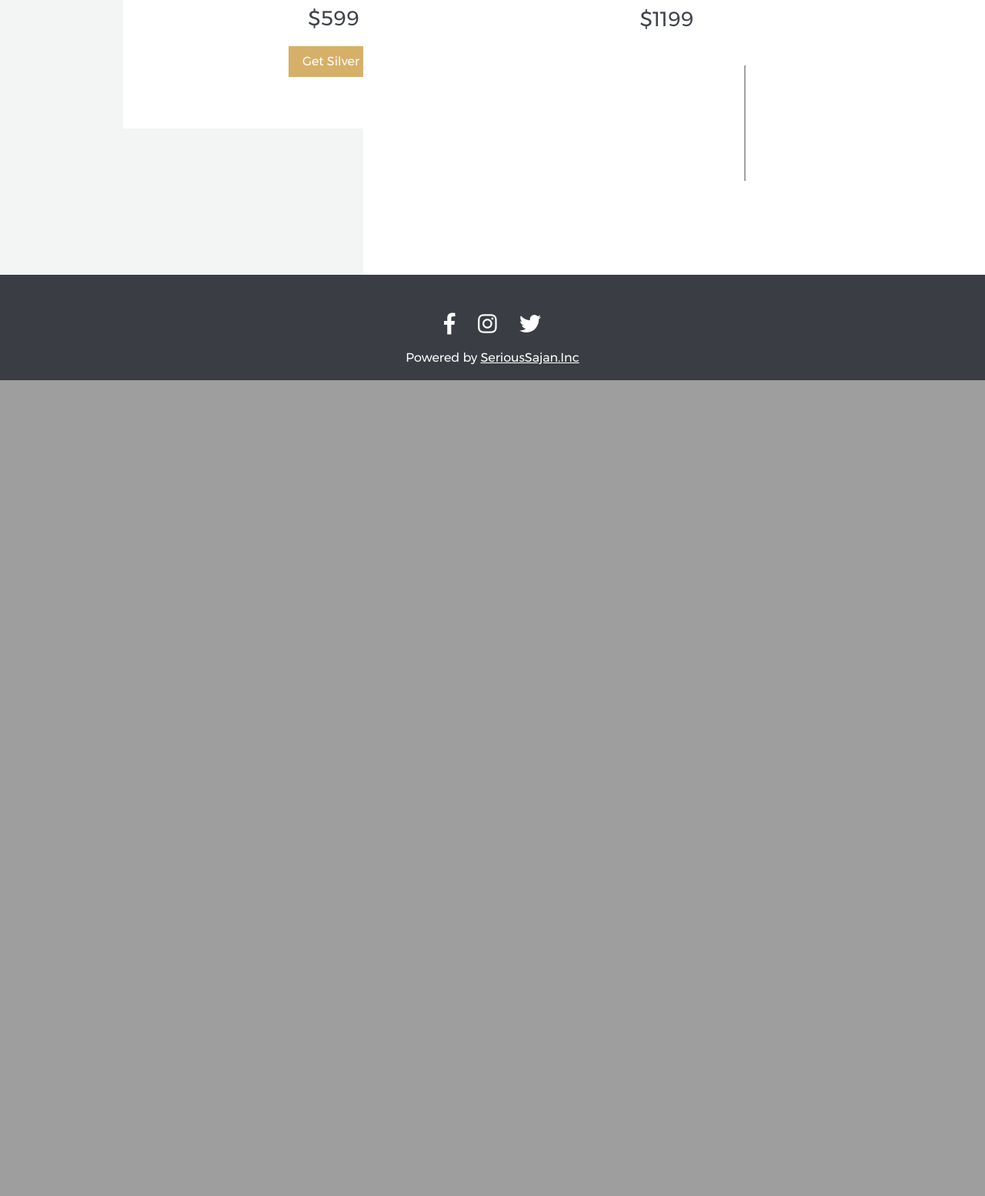
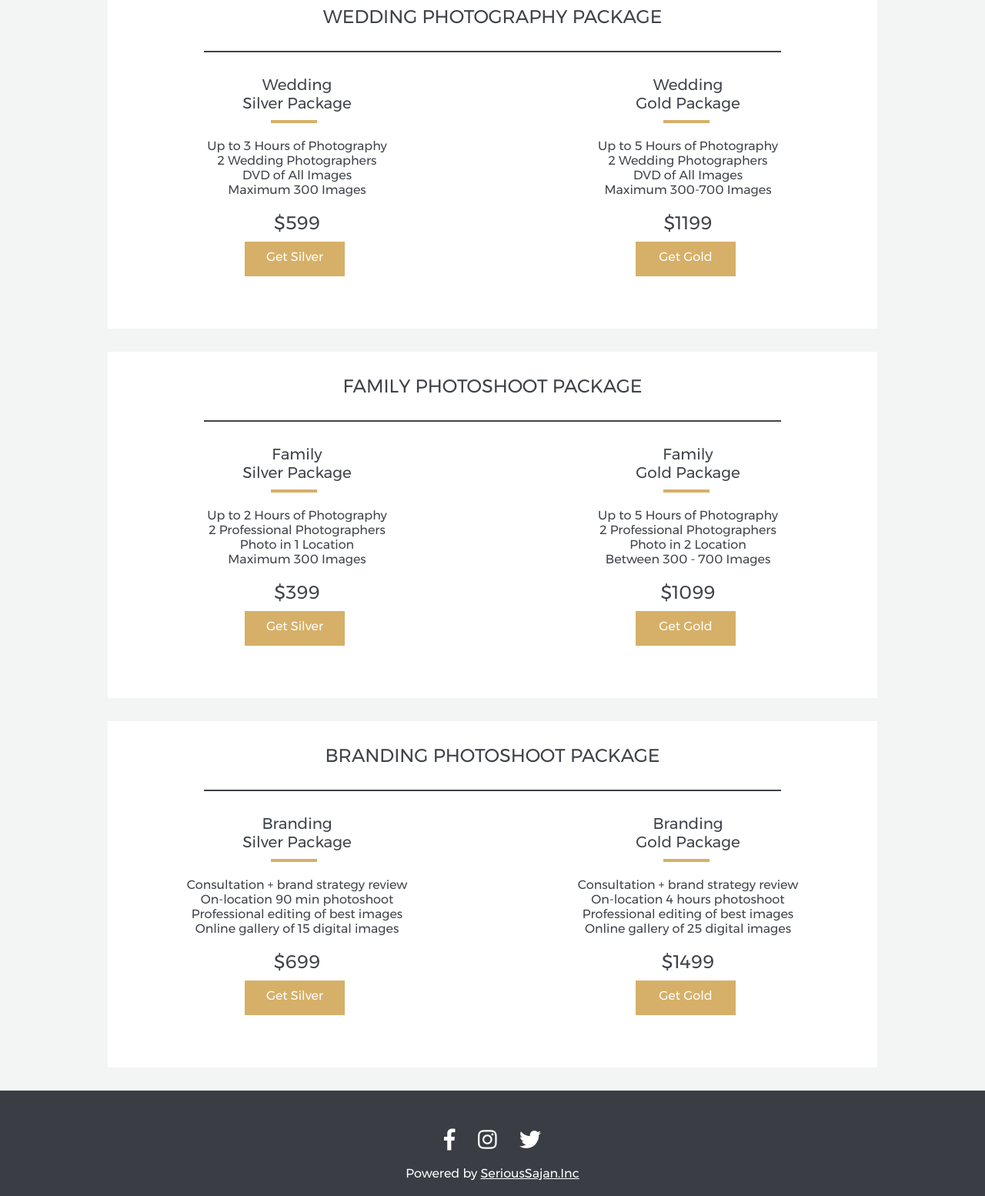
Before and after one commit to aldhipradana/SeriousPixel, a PHP site: page /index.php?page=pricelist in a window 1280 px wide. Shown: the part 323-1877 px from the top of the page at 77% size. Before the commit the page ends 817 px from the top, so only its background shows below. Run offline with PHP 8.4, Linux system fonts and the light colour scheme; some web fonts are replaced.

Commit message:
Pricelist, ada 1 pattern yng belum

```diff
--- a/assets/css/pricelist.css
+++ b/assets/css/pricelist.css
@@ -1,72 +1,68 @@
-section.Sectionprice {
+section.Pricesection {
     background-color: #f3f4f4;
     text-align: center;
 }
-section.Sectionprice .row .column {
-    padding: 50% 50%;
+section.Pricesection .row{
+    width: 100%;
+    max-width: 1000px;
+    margin: 0 auto;
+    padding: 0 0 30 0;
 }
-section.Sectionprice-box {
-
-    margin-left: -480px;
-    margin-top: -900px;
-    width: 1000px;
-    height: 450px;
+section.Pricesection .row .column{
+    width: 100%;
+}
+section.Pricesection .Box {
+    width: 100%;
+    max-height: 450px;
+    height: 100%;
     background-color: #ffffff;
+}
+section.Pricesection .Box h2 {
+    font-family: "Montserrat";
+    padding: 30 0 30 0;
+    color: #3f4349;
+}
+section.Pricesection .row .column-2{
+    padding: 30px 0 0;
+    column-count: 2;
+}
+section.Pricesection .row .column-2 h3 {
+    font-family: "Montserrat";
+    padding: 0 20px;
+    font-size: 15pt;
+    color: #3f4349;
+}
+section.Pricesection .row .column-3{
+    padding: 10px 0;
+    column-count: 2;
 
 }
-section.Sectionprice-text h2 {
-
+section.Pricesection .row .column-3 p {
     font-family: "Montserrat";
-    padding-top: 30px;
+    padding: 0 20px;
+    font-size: 12pt;
     color: #3f4349;
 }
-section.Sectionprice-text h3 {
-
-    font-family: "Montserrat";
-    margin-top: -220px;
-    margin-left: -450px;
-    color: #3f4349;
-}
-section.Sectionprice-text p{
-    font-family: "Montserrat";
-    font-size: 11pt;
-    margin-top: 40px;
-    margin-left: -453px;
-    color: #3f4349;
-}
-
-section.Sectionprice-text-2 h3 {
-
-    font-family: "Montserrat";
-    margin-top: -340px;
-    margin-right: -450px;
-    color: #3f4349;
-}
-section.Sectionprice-text-2 p{
-    font-family: "Montserrat";
-    font-size: 11pt;
-    margin-top: 40px;
-    margin-right: -453px;
-    color: #3f4349;
-}
-
-
-
-/*  */
-
-section.Sectionprice-box-2 {
-
-    margin-left: 472px;
-    margin-top: -1350px;
-    width: 1000px;
-    height: 450px;
-    background-color: #ffffff;
+section.Pricesection .row .column-4{
+    padding: 10px 0;
+    column-count: 2;
 
 }
-section.Sectionprice-text-2 h2 {
+section.Pricesection .row .column-5 {
 
+    padding: auto;
+    column-count: 2;
+
+}
+section.Pricesection .row .column-5 p{
+
+    background-color:#d6b068;
+    width: 130px;
+    margin: 0 178;
+    height:45px;
+    padding:10px;
     font-family: "Montserrat";
-    padding-top: 30px;
-    padding-left: 285px;
-    color: #3f4349;
+    text-decoration: none;
+    color: #ffffff;
+
 }
--- a/assets/template/header.php
+++ b/assets/template/header.php
@@ -7,6 +7,7 @@
                     <link rel="stylesheet" href="assets\css\header.css">
                         <link rel="stylesheet" href="assets\css\home.css">
                         <link rel="stylesheet" href="assets\css\about.css">
+                        <link rel="stylesheet" href="assets\css\pricelist.css">
                                 <link rel="stylesheet" href="assets\css\footer.css">
                                     <link href="https://fonts.googleapis.com/css?family=Lobster" rel="stylesheet"/>
                                     <link href="assets\fontawesome\css\all.css" rel="stylesheet"></head>
--- a/assets/template/page/pricelist.php
+++ b/assets/template/page/pricelist.php
@@ -1,68 +1,119 @@
-<head>
-
-    <style type="text/css">
-        @import url(/SeriousPixel/assets/css/pricelist.css);
-    </style>
-
-</head>
-
-<section class="Sectionprice">
+<section class="Pricesection">
+   <!-- WEDDING -->
     <div class="row">
         <div class="column">
+            <div class="box">
+                <h2>WEDDING PHOTOGRAPHY PACKAGE</h2>
+                <div style="background-color:#3f4349; width:750px; height:2px; margin: auto"></div>
 
-         <!-- WEDDING    -->
-        <section class="Sectionprice-box">
-           <section class="Sectionprice-text h2">
-               <h2>WEDDING PHOTOGRAPHY PACKAGES</h2>
-               <div style="background-color:#3f4349; width:750px; height:2px; margin-top:30px; margin-left:115px"></div>
-               <div style="background-color:#9fa1a4; width:2px; height:150px; margin-top:87px; margin-left:495px"></div>
-            </section>
-
-            <section class="Sectionprice-text h3">
-                   <h3>Wedding<br>Silver Package</h3>
-                   <div style="background-color:#d6b068; width:60px; height:4px; margin-top:10px; margin-left:240px"></div>
-            </section>
-            <section class="Sectionprice-text p">
+            <div class="column-2">
+            <h3>Wedding<br>Silver Package</h3>
+                <h3>Wedding<br>Gold Package</h3>
+            </div>
+            <div class="column-4">
+            <div style="background-color:#d6b068; width:60px; height:4px; margin: 0 0 0 212"></div>
+            <div style="background-color:#d6b068; width:60px; height:4px; margin: 0 214"></div>
+            </div>
+            <div class="column-3">
                 <p>Up to 3 Hours of Photography
                     <br>2 Wedding Photographers
                     <br>DVD of All Images
                     <br>Maximum 300 Images
-                    </p>
-                    <p style="font-size:20pt; margin-top:10px">$599</p>
-                    <div style="background-color:#d6b068; width:110px; height:40px; margin-top:20px; margin-left:215px; padding-top:10px; font-family: Montserrat">Get Silver</div>
-            </section>
-            </section>
-
-            <section class="Sectionprice-text-2 h3">
-                   <h3>Wedding<br>Gold Package</h3>
-                   <div style="background-color:#d6b068; width:60px; height:4px; margin-top:10px; margin-left:192px"></div>
-            </section>
-            <section class="Sectionprice-text-2 p">
-                <p>Up to 5 Hours of Photography
+                    <br><br>
+                    <p style="font-size:24">$599</p>
+                </p>
+                    <p>Up to 5 Hours of Photography
                     <br>2 Wedding Photographers
                     <br>DVD of All Images
-                    <br>Maximum 300 - 700 Images
-                    </p>
-                    <p style="font-size:20pt; margin-top:9px">$1199</p>
-                    <div style="background-color:#d6b068; width:110px; height:40px; margin-top:20px; margin-left:172px; padding-top:10px; font-family: Montserrat">Get Gold</div>
+                    <br>Maximum 300-700 Images
+                    <br><br>
+                    <p style="font-size:24">$1199</p></p>
+            </div>
+                <div class="column-5">
+                    <a href=""><p>Get Silver</p></a>
+                    <a href=""><p>Get Gold</p></a>
+                </div>
+            </div>
+        </div>
+    </div>
+    <!--  -->
 
-            </section>
-            </section>
-            <!--  -->
+      <!-- Family -->
+      <div class="row">
+        <div class="column">
+            <div class="box">
+                <h2>FAMILY PHOTOSHOOT PACKAGE</h2>
+                <div style="background-color:#3f4349; width:750px; height:2px; margin: auto"></div>
 
-            <!-- FAMILY -->
+            <div class="column-2">
+            <h3>Family<br>Silver Package</h3>
+                <h3>Family<br>Gold Package</h3>
+            </div>
+            <div class="column-4">
+            <div style="background-color:#d6b068; width:60px; height:4px; margin: 0 0 0 212"></div>
+            <div style="background-color:#d6b068; width:60px; height:4px; margin: 0 214"></div>
+            </div>
+            <div class="column-3">
+                <p>Up to 2 Hours of Photography
+                    <br>2 Professional Photographers
+                    <br>Photo in 1 Location
+                    <br>Maximum 300 Images
+                    <br><br>
+                    <p style="font-size:24">$399</p>
+                </p>
+                    <p>Up to 5 Hours of Photography
+                    <br>2 Professional Photographers
+                    <br>Photo in 2 Location
+                    <br>Between 300 - 700 Images
+                    <br><br>
+                    <p style="font-size:24">$1099</p></p>
+            </div>
+                <div class="column-5">
+                    <a href=""><p>Get Silver</p></a>
+                    <a href=""><p>Get Gold</p></a>
+                </div>
+            </div>
+        </div>
+    </div>
+    <!--  -->
 
-            <section class="Sectionprice-box-2">
-           <section class="Sectionprice-text-2 h2">
-               <h2>FAMILY PHOTOSHOOT PACKAGES</h2>
-               <div style="background-color:#3f4349; width:750px; height:2px; margin-top:30px; margin-left:115px"></div>
-               <div style="background-color:#9fa1a4; width:2px; height:150px; margin-top:87px; margin-left:495px"></div>
-            </section>
-            </section>
+          <!-- BRANDING -->
+          <div class="row">
+        <div class="column">
+            <div class="box">
+                <h2>BRANDING PHOTOSHOOT PACKAGE</h2>
+                <div style="background-color:#3f4349; width:750px; height:2px; margin: auto"></div>
 
+            <div class="column-2">
+            <h3>Branding<br>Silver Package</h3>
+                <h3>Branding<br>Gold Package</h3>
+            </div>
+            <div class="column-4">
+            <div style="background-color:#d6b068; width:60px; height:4px; margin: 0 0 0 212"></div>
+            <div style="background-color:#d6b068; width:60px; height:4px; margin: 0 214"></div>
+            </div>
+            <div class="column-3">
+                <p>Consultation + brand strategy review
+                    <br>On-location 90 min photoshoot
+                    <br>Professional editing of best images
+                    <br>Online gallery of 15 digital images
+                    <br><br>
+                    <p style="font-size:24">$699</p>
+                </p>
+                    <p>Consultation + brand strategy review
+                    <br>On-location 4 hours photoshoot
+                    <br>Professional editing of best images
+                    <br>Online gallery of 25 digital images
+                    <br><br>
+                    <p style="font-size:24">$1499</p></p>
+            </div>
+                <div class="column-5">
+                    <a href=""><p>Get Silver</p></a>
+                    <a href=""><p>Get Gold</p></a>
+                </div>
+            </div>
+        </div>
+    </div>
+    <!--  -->
 
-
-            <!--  -->
-
-      </div>
-    </div>
+</section>
```
